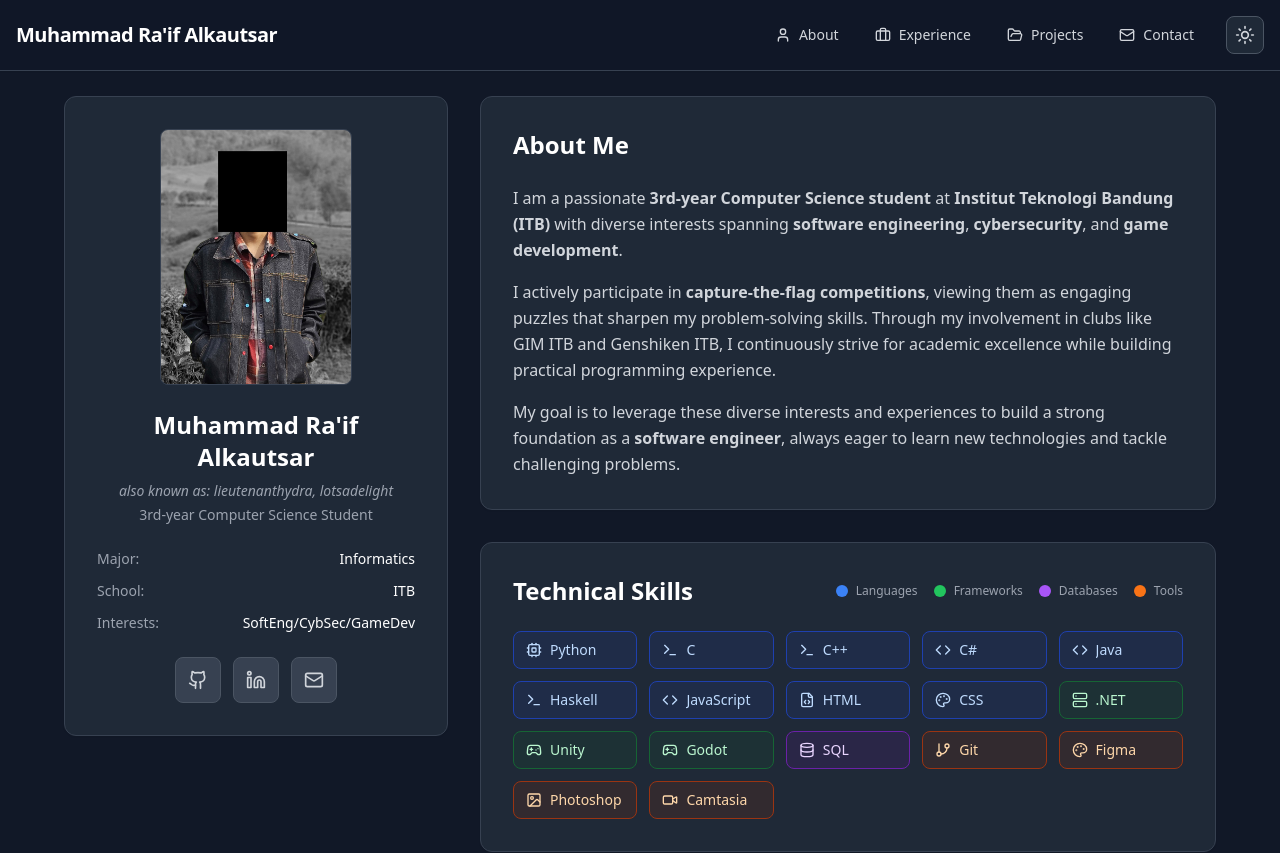
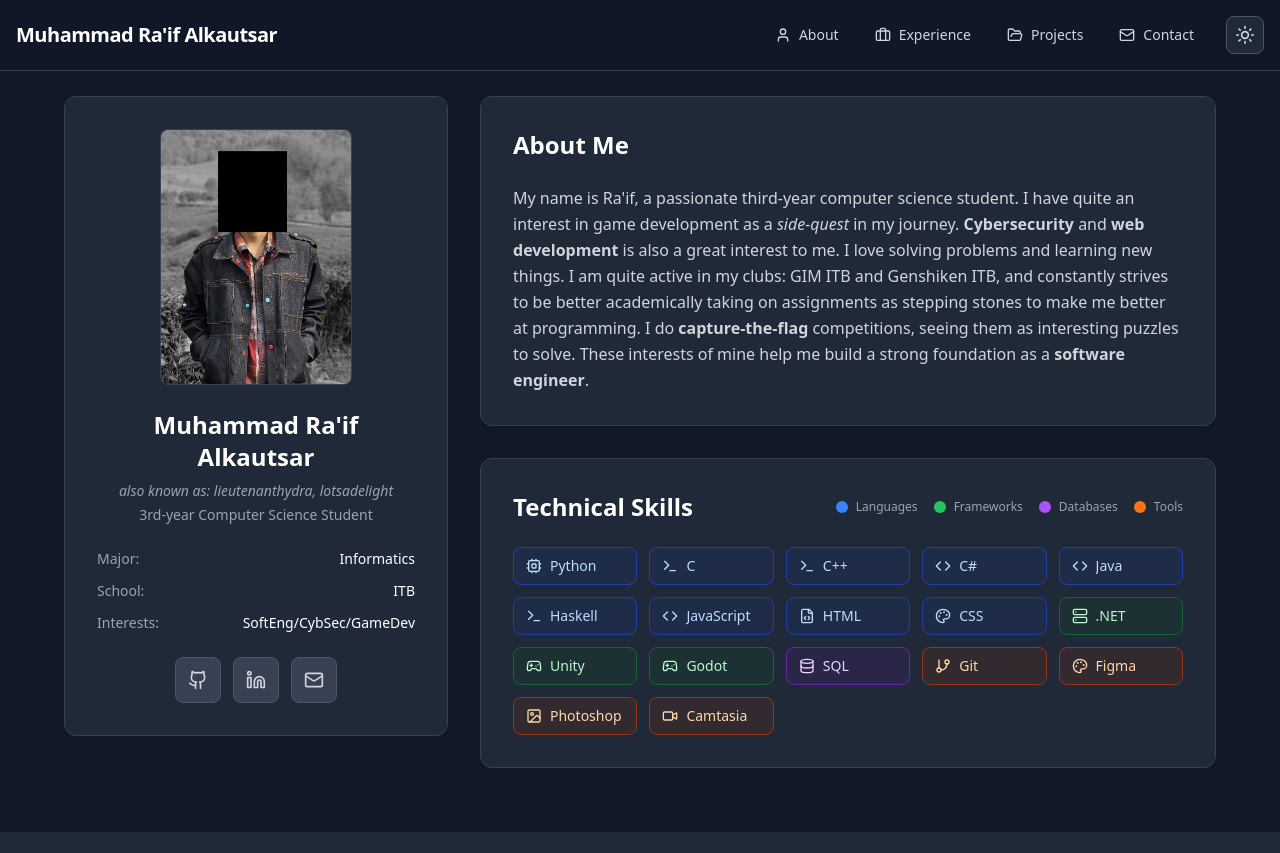
Before and after one commit to mraifalkautsar/mraifalkautsar.github.io, a Next.js app: page / in a window 1280 px wide. Shown: the top 853 px of the page. Built offline with nearby package versions, Linux system fonts and the light colour scheme.

Commit message:
fix: text

```diff
--- a/components/CharacterSheet.tsx
+++ b/components/CharacterSheet.tsx
@@ -95,21 +95,10 @@ export default function CharacterSheet() {
                 <h2 className="text-2xl font-bold text-gray-900 dark:text-white mb-6">About Me</h2>
                 <div className="text-gray-700 dark:text-gray-300 leading-relaxed space-y-4">
                   <p>
-                    I am a passionate <strong>3rd-year Computer Science student</strong> at{" "}
-                    <strong>Institut Teknologi Bandung (ITB)</strong> with diverse interests spanning{" "}
-                    <strong>software engineering</strong>, <strong>cybersecurity</strong>, and{" "}
-                    <strong>game development</strong>.
-                  </p>
-                  <p>
-                    I actively participate in <strong>capture-the-flag competitions</strong>, viewing them as engaging
-                    puzzles that sharpen my problem-solving skills. Through my involvement in clubs like GIM ITB and
-                    Genshiken ITB, I continuously strive for academic excellence while building practical programming
-                    experience.
-                  </p>
-                  <p>
-                    My goal is to leverage these diverse interests and experiences to build a strong foundation as a{" "}
-                    <strong>software engineer</strong>, always eager to learn new technologies and tackle challenging
-                    problems.
+                    My name is Ra'if, a passionate third-year computer science student. I have quite an interest in game development as a <i>side-quest</i> in my journey.
+                    <b> Cybersecurity</b> and <b>web development</b> is also a great interest to me. I love solving problems and learning new things. I am quite active in my clubs: GIM ITB and Genshiken ITB, and constantly strives to be better academically
+                    taking on assignments as stepping stones to make me better at programming. I do <b>capture-the-flag</b> competitions, seeing them as interesting puzzles to solve.
+                    These interests of mine help me build a strong foundation as a <b>software engineer</b>.
                   </p>
                 </div>
               </div>
--- a/components/ContactPanel.tsx
+++ b/components/ContactPanel.tsx
@@ -9,8 +9,7 @@ export default function ContactPanel() {
           <div className="bg-white dark:bg-gray-900 border border-gray-200 dark:border-gray-700 rounded-xl p-8 shadow-sm">
             <h2 className="text-3xl font-bold text-gray-900 dark:text-white mb-4">Let's Connect</h2>
             <p className="text-gray-600 dark:text-gray-400 mb-8 leading-relaxed">
-              I'm always interested in new opportunities and exciting projects. Feel free to reach out if you'd like to
-              collaborate or just have a chat!
+              I'm always interested in new opportunities and exciting projects. <br></br>Feel free to reach out!
             </p>
             <div className="flex justify-center space-x-4">
               <Button className="bg-gray-900 dark:bg-white hover:bg-gray-800 dark:hover:bg-gray-100 text-white dark:text-gray-900 px-6 py-3 rounded-lg shadow-sm">
```
